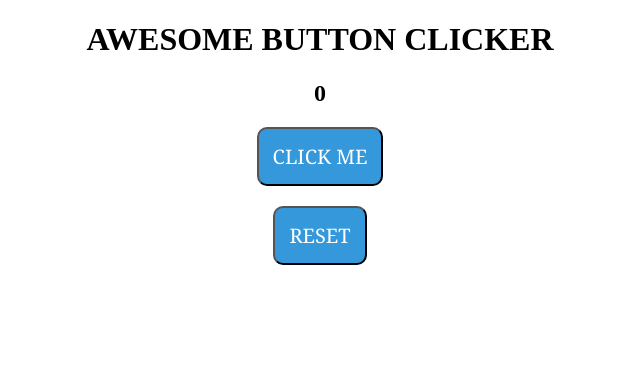
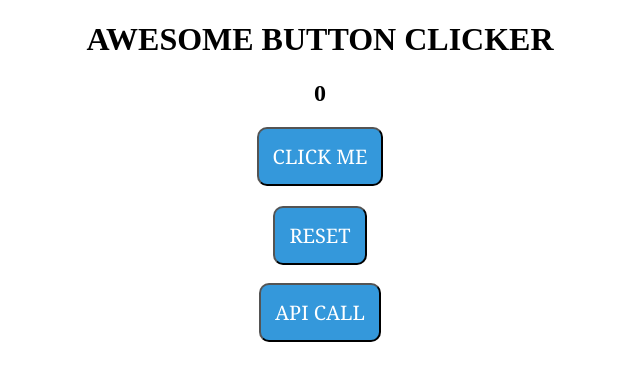
Before and after one commit to IMAX-SDD/mimax-web, a React (Create React App) app in the folder mimax/: page / in a window 1280 px wide. Shown: the top 380 px of the page, without its empty margins (320-960 px from the left). Built offline with nearby package versions, Linux system fonts and the light colour scheme.

Commit message:
Feature: Add button that calls TMDb API

```diff
--- a/mimax/src/components/App.js
+++ b/mimax/src/components/App.js
@@ -12,12 +12,20 @@ function App() {
     setCount(0);
   }
 
+  const callAPI = () => {
+    fetch('https://api.themoviedb.org/3/movie/550?api_key=9e6293836bcabd02d80d27ccca8eb072', { method: 'GET' })
+    .then(data => data.json()) // Parsing the data into a JavaScript object
+    .then(json => alert(JSON.stringify(json))) // Displaying the stringified data in an alert popup
+  }
+
   return (
     <div class="App">
       <h1>AWESOME BUTTON CLICKER</h1>
       <h2>{count}</h2>
       <button class="btn" onClick={increment}>CLICK ME</button> <br/>
-      <button class="btn" style={{marginTop: '20px'}} onClick={reset}>RESET</button>
+      <button class="btn" style={{marginTop: '20px'}} onClick={reset}>RESET</button> <br/> <br/>
+      <button class="btn" onClick={callAPI}>API CALL</button>
+      <p ></p>
     </div>
   );
 }
```
